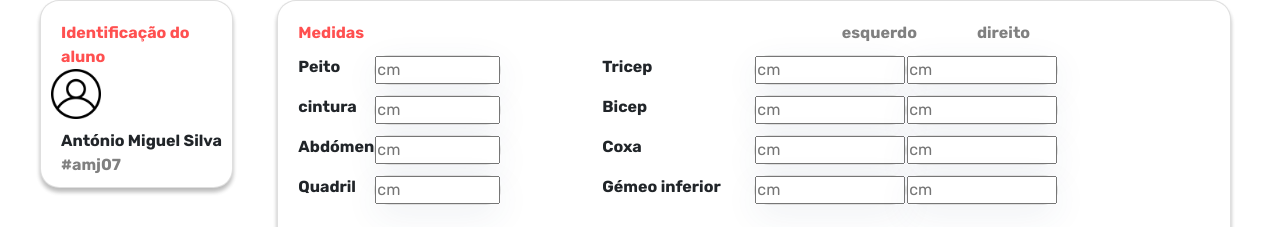
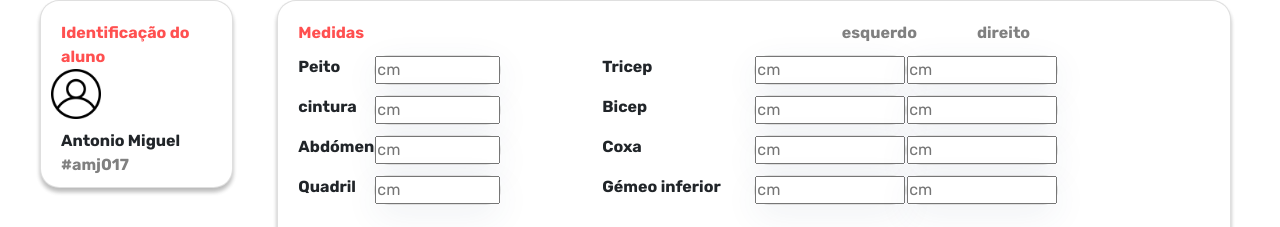
Before and after one commit to joaocastro2002/web_gymapp, an Angular app: page /treinador/criarAvaliacao in a window 1280 px wide. Shown: the part 107-334 px from the top of the page. Built offline with nearby package versions, Linux system fonts and the light colour scheme.

Commit message:
.componentidentificacao.ts

```diff
--- a/src/app/treinador/criar-avaliacao-fisica/identificacao-aluno/identificacao-aluno.component.html
+++ b/src/app/treinador/criar-avaliacao-fisica/identificacao-aluno/identificacao-aluno.component.html
@@ -9,10 +9,10 @@
       </div>
       <div class="col-auto">
         <div class="row">
-          <p>António Miguel Silva</p>
+          <p class="nome">{{identificacaoAluno.nome}}</p>
         </div>
         <div class="row amj">
-          <p>#amj07</p>
+          <p class="hashtag">{{identificacaoAluno.hashtag}}</p>
         </div>
       </div>
     </div>
--- a/src/app/treinador/criar-avaliacao-fisica/identificacao-aluno/identificacao-aluno.component.ts
+++ b/src/app/treinador/criar-avaliacao-fisica/identificacao-aluno/identificacao-aluno.component.ts
@@ -1,4 +1,5 @@
 import { Component, OnInit } from '@angular/core';
+import { IdentificacaoAluno } from './identificacao-aluno';
 
 @Component({
   selector: 'app-identificacao-aluno',
@@ -7,9 +8,24 @@ import { Component, OnInit } from '@angular/core';
 })
 export class IdentificacaoAlunoComponent implements OnInit {
 
+  identificacaoAluno: IdentificacaoAluno
   constructor() { }
 
   ngOnInit(): void {
+    this.getIdentificacaoAluno()
   }
 
+  getIdentificacaoAluno(): void {
+    this.identificacaoAluno =
+    {
+      nome: "Antonio Miguel",
+      hashtag: "#amj017",
+      imagem: null
+    }
+
+
+  }
+
+
+
 }
--- /dev/null
+++ b/src/app/treinador/criar-avaliacao-fisica/identificacao-aluno/identificacao-aluno.ts
@@ -0,0 +1,5 @@
+export interface IdentificacaoAluno {
+  nome: string;
+  hashtag: string;
+  imagem: string;
+}
```
